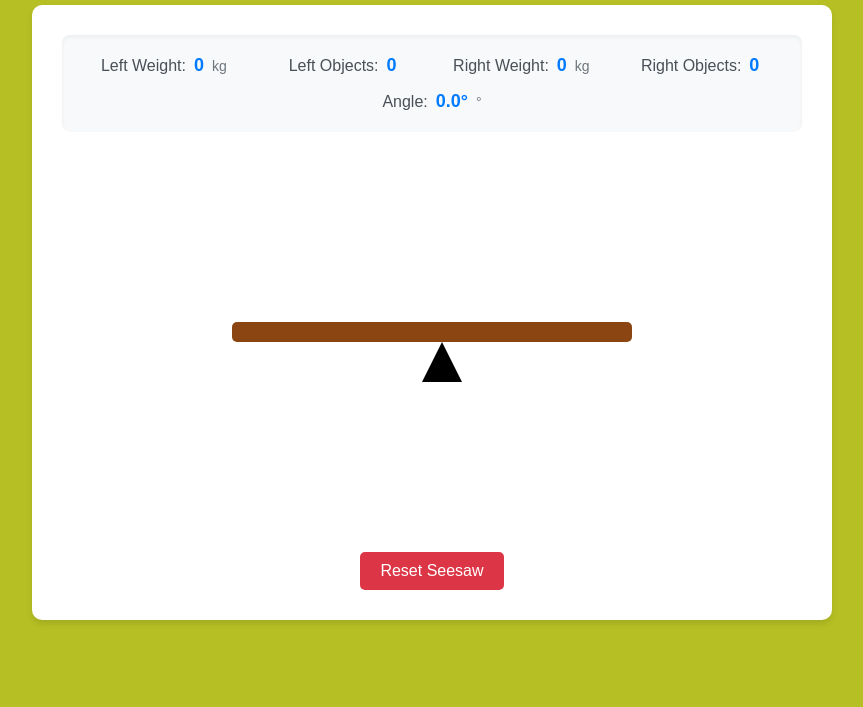
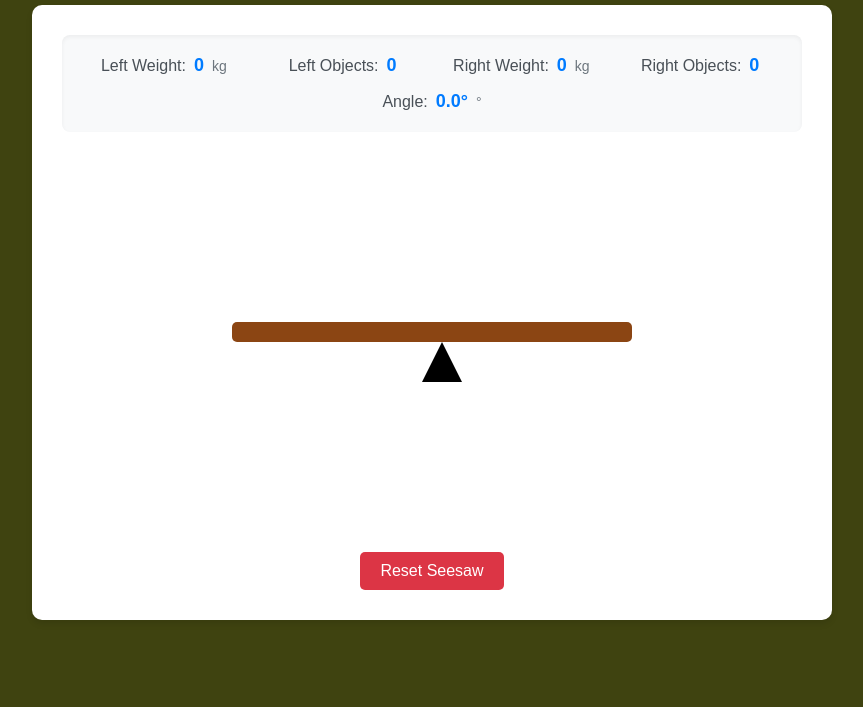
Before and after one commit to OnurCeliiik/Seesaw-Simulation, a plain HTML site: page index.html in a window 1280 px wide. Shown: the part 93-800 px from the top of the page, without its empty margins (208-1071 px from the left). Drawn offline with Linux system fonts and the light colour scheme.

Commit message:
changed body color to something that does not destroy one's eye

```diff
--- a/style.css
+++ b/style.css
@@ -1,7 +1,7 @@
 body {
     margin: 0;
     padding: 0;
-    background: #b6c024;
+    background: #3f4310;
     min-height: 100vh;
     font-family: Arial, sans-serif;
 }
```
